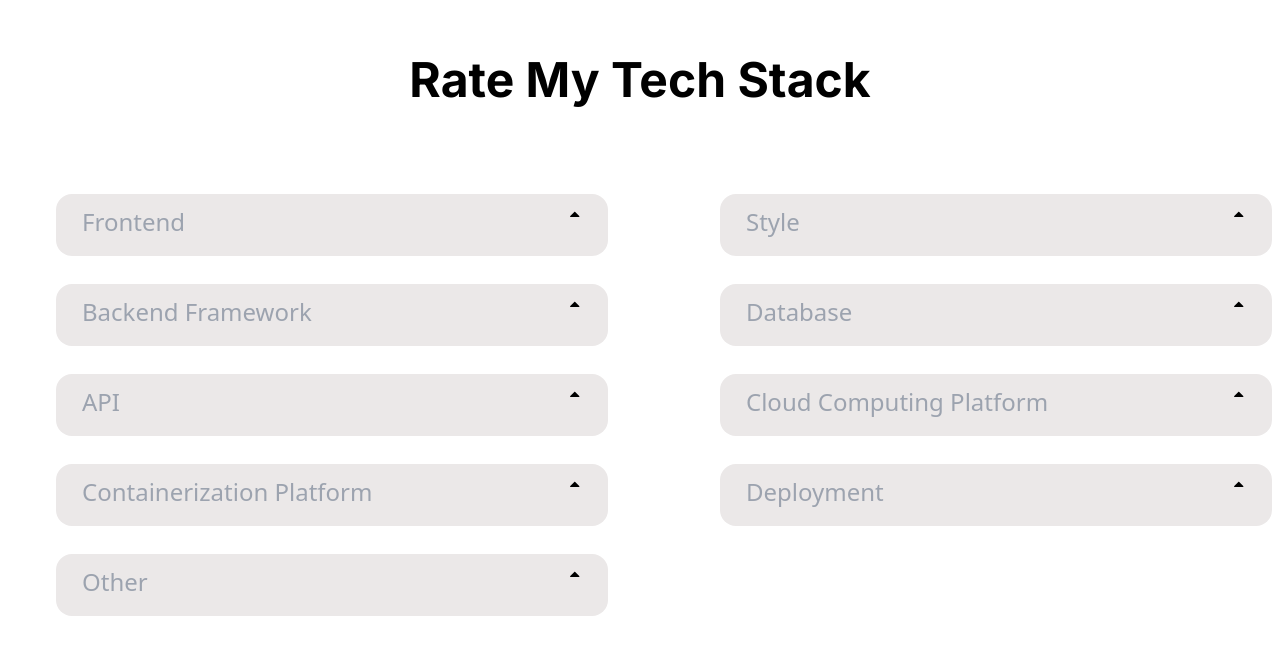
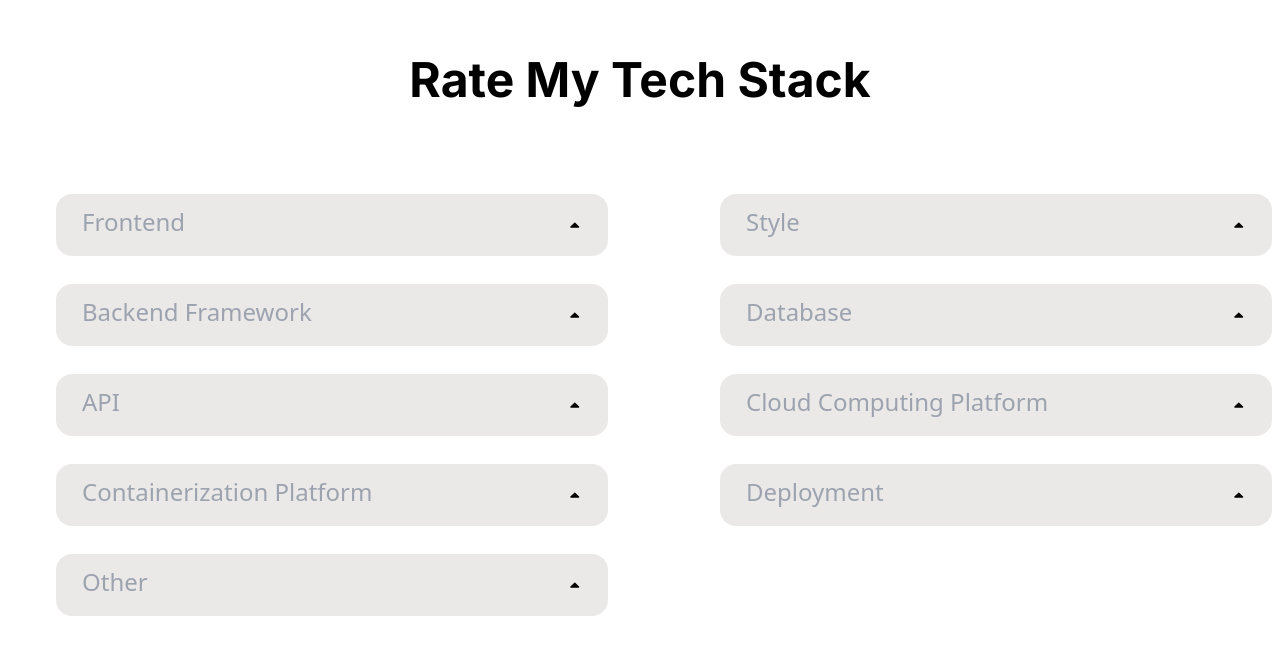
Before and after one commit to Maghish/Rate-My-Tech-Stack, a React (Vite) app in the folder client/: page / in a window 1280 px wide. Shown: the top 654 px of the page. Built offline with nearby package versions, Linux system fonts and the light colour scheme; no server answers.

Commit message:
Making Home Page pt-9

```diff
--- a/client/src/components/InputMenu.jsx
+++ b/client/src/components/InputMenu.jsx
@@ -42,7 +42,7 @@ function InputMenu(props) {
           className="w-full outline-none bg-[#EBE8E8] placeholder:text-2xl"
           placeholder={displayField}
         ></input>
-        <FaCaretUp />
+        <FaCaretUp className="self-center !max-w-fit !max-h-fit" />
       </div>
     </>
   );
--- a/client/src/components/LargeInputMenu.jsx
+++ /dev/null
@@ -1,5 +0,0 @@
-function LargeInputMenu() {
-  return <></>;
-}
-
-export default LargeInputMenu;
```
